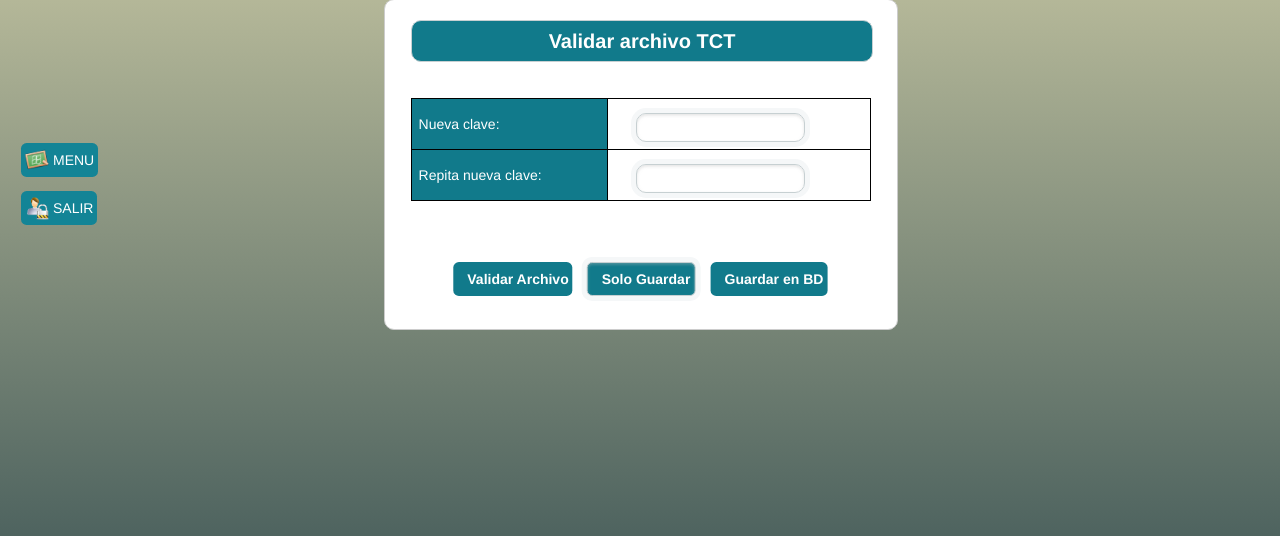
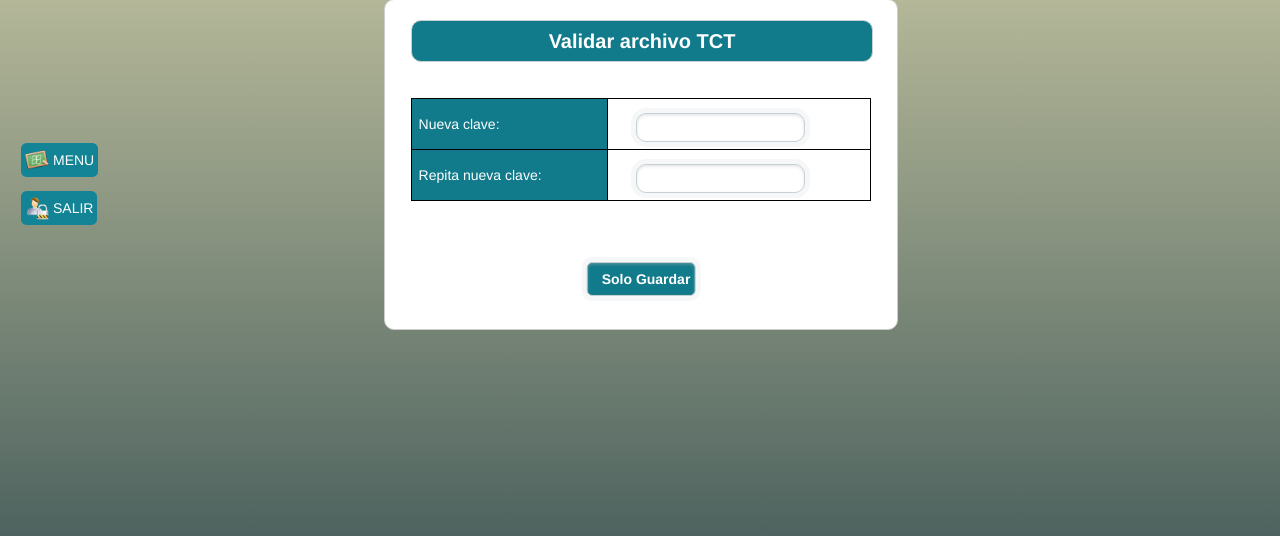
Before and after one commit to grgmm/sacvc, a Django app: template templates/acq/detail_tk/validar_tct.html in a window 1280 px wide. Shown: the part 121-657 px from the top of the page. Run offline with Django 3.2, Linux system fonts and the light colour scheme; the template is opened without the code that fills it: values that come from a table or form of the project are taken from there, others are empty; some libraries are stand-ins or nearby versions.

Commit message:
Cambio en validar_tct.html

```diff
--- a/acq/views.py
+++ b/acq/views.py
@@ -445,7 +445,6 @@ class Validar_Tct(UpdateView):
         setattr(obj,'fecha_subida_tct',TimestampTCT)
       obj.save()
       return super(Validar_Tct, self).get(request, **kwargs)
-
 
     def post(self, request, *args, **kwargs):
 
--- a/templates/acq/detail_tk/validar_tct.html
+++ b/templates/acq/detail_tk/validar_tct.html
@@ -30,11 +30,6 @@
 			<a id="tk_regresar" href="{%url 'uacq:integridad_TCT' tk.pk%}" type="button" class="btn_control"> Validar Archivo</a>
 			<a id="tk_modificar"  href="{%url 'uacq:guardar_TCT_BD' tk.pk%}" type="button" class="btn_control"> Guardar en BD</a>
 		{%endif%}
-
-
-		<a id="tk_regresar" href="{%url 'uacq:integridad_TCT' tk.pk%}" type="button" class="btn_control"> Validar Archivo</a>
-			<a id="tk_modificar"  href="{%url 'uacq:guardar_TCT_BD' tk.pk%}" type="button" class="btn_control"> Guardar en BD</a>
-
 		<input id="tk_validar" type="submit" class="btn_control" value="Solo Guardar"/>
 	</form>
 </div>
```
